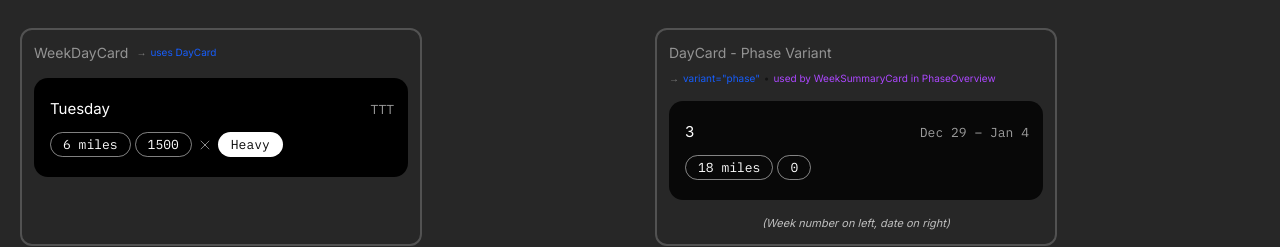
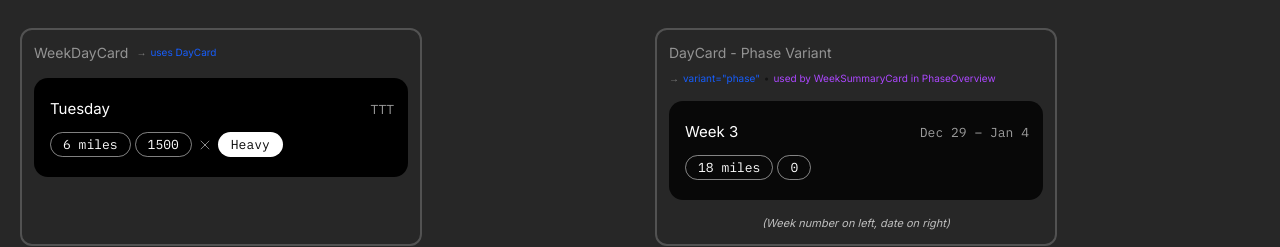
Before and after one commit to jonaschafer/protocol, a Next.js app: page /overview in a window 1280 px wide. Shown: the part 973-1220 px from the top of the page. Built offline with nearby package versions, Linux system fonts and the light colour scheme.

Commit message:
Add 'Week' prefix to week numbers on homepage dayCards

```diff
--- a/app/components/DayCard.tsx
+++ b/app/components/DayCard.tsx
@@ -74,7 +74,7 @@ const DayCard: FunctionComponent<DayCardProps> = ({
       <div className={styles.headerRow}>
         {variant === 'phase' && weekNumberText ? (
           <>
-            <div className={styles.weekNumber}>{weekNumberText}</div>
+            <div className={styles.weekNumber}>Week {weekNumberText}</div>
             {dayLabel && (
               <div className={styles.dayLabel}>{dayLabel}</div>
             )}
```
